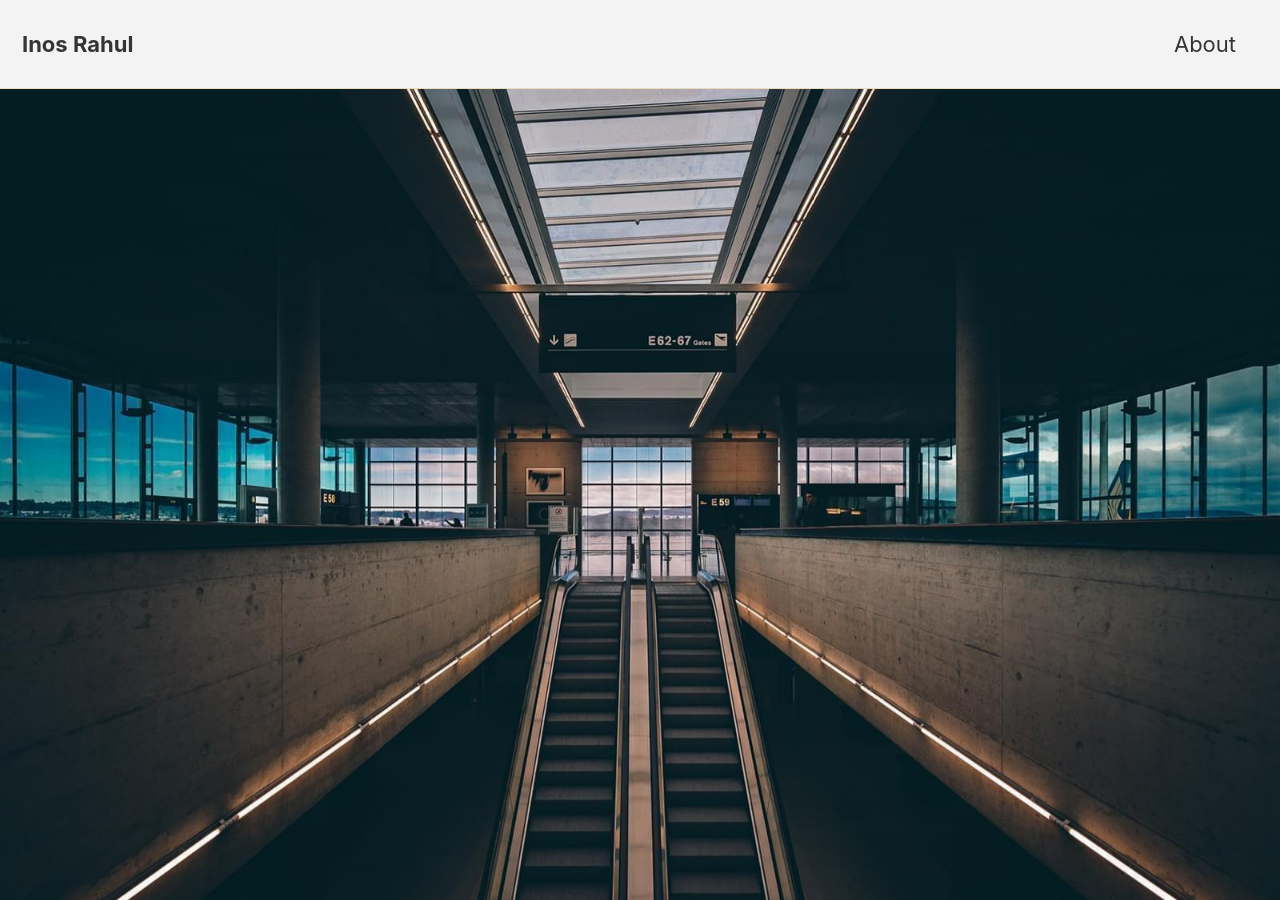
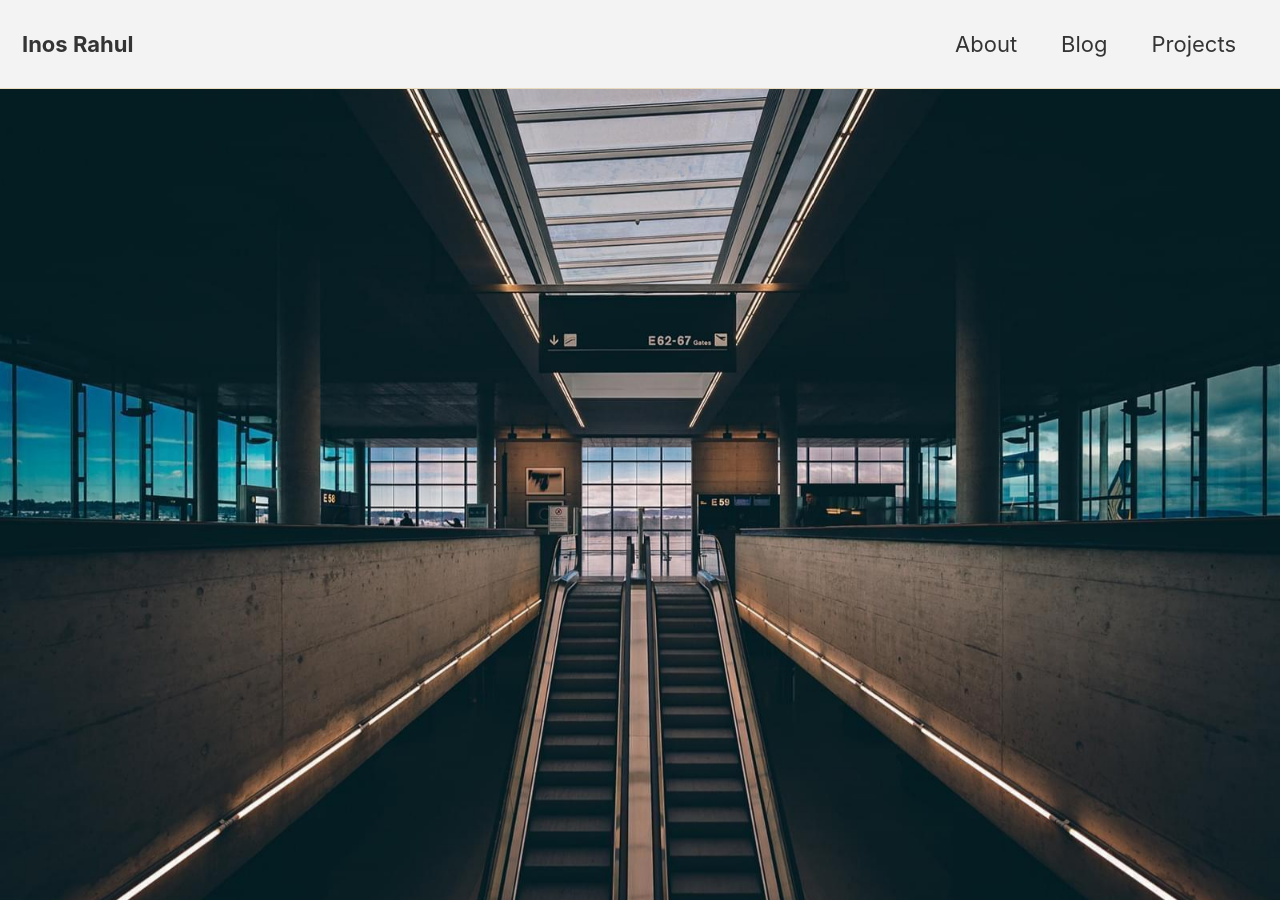
Before and after one commit to InosRahul/inosrahul.github.io, a Jekyll site: the page built from index.html, in a window 1280 px wide and 900 px high. Built offline with Jekyll 4.4.1, drawn with Linux system fonts in a browser that asks for light colours; cached includes are drawn as plain includes; nearby versions of some CDN libraries; the list of posts is cut into pages by our own code.

Commit message:
navbar changed

```diff
--- a/_data/navigation.yml
+++ b/_data/navigation.yml
@@ -2,6 +2,10 @@
 main:
   - title: "About"
     url: /about/
+  - title: "Blog"
+    url: /blog/
+  - title: "Projects"
+    url: /side-projects/
 
   # - title: "About"
   #   url: https://mmistakes.github.io/minimal-mistakes/about/
```
